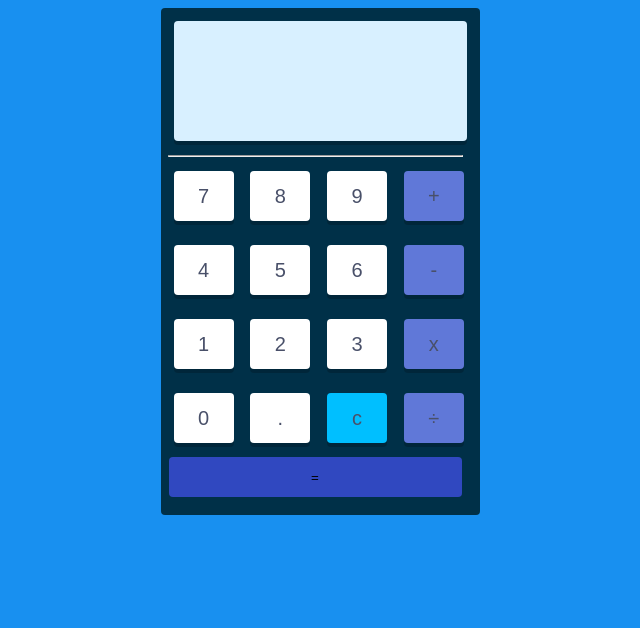
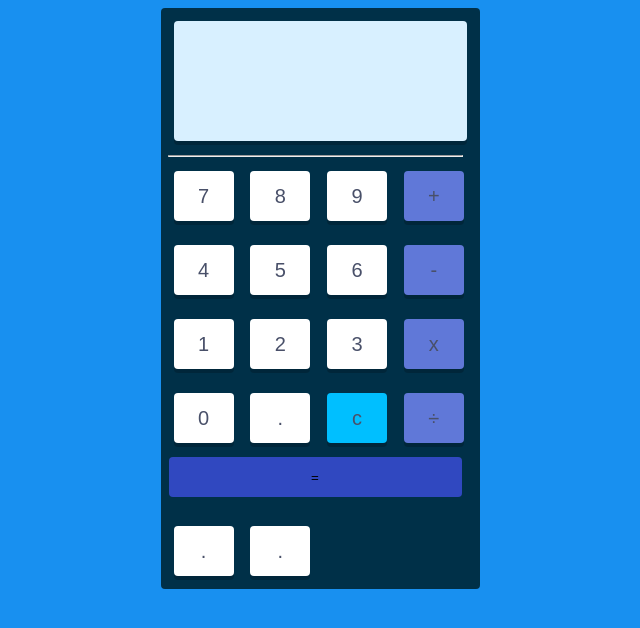
Before and after one commit to Onaope/Simple-calculator, a plain HTML site: page index.html in a window 1280 px wide. Shown: the whole page, without its empty margins (320-960 px from the left). Drawn offline with Linux system fonts and the light colour scheme.

Commit message:
Update index.html
added clear and cancel button

```diff
--- a/index.html
+++ b/index.html
@@ -193,6 +193,10 @@ hr{
      <tr>
       <td colspan="8"> <button type="button" name="doit" value="=" onclick="calculator.display.value = eval(calculator.display.value)">=</button></td>
      </tr>
+      <tr>
+        <td><input type="button" name="clear" value="." onclick="calculator.display.value += '<-'"></td> <!-- add clear option -->
+        <td><input type="button" name="cancle" value="." onclick="calculator.display.value += 'X'"></td>
+      </tr>
     </tbody>
    </table>
   </form>
```
